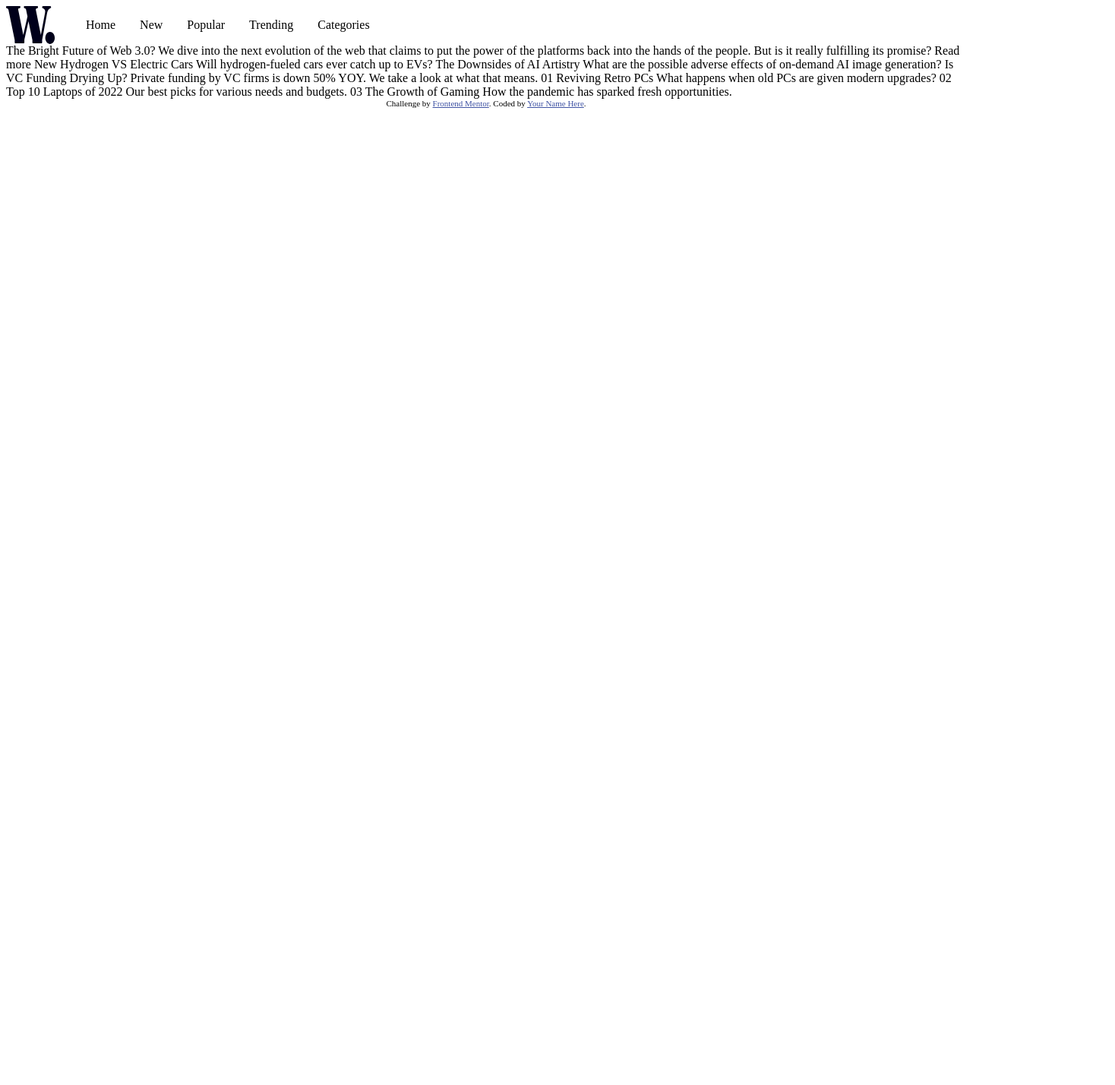
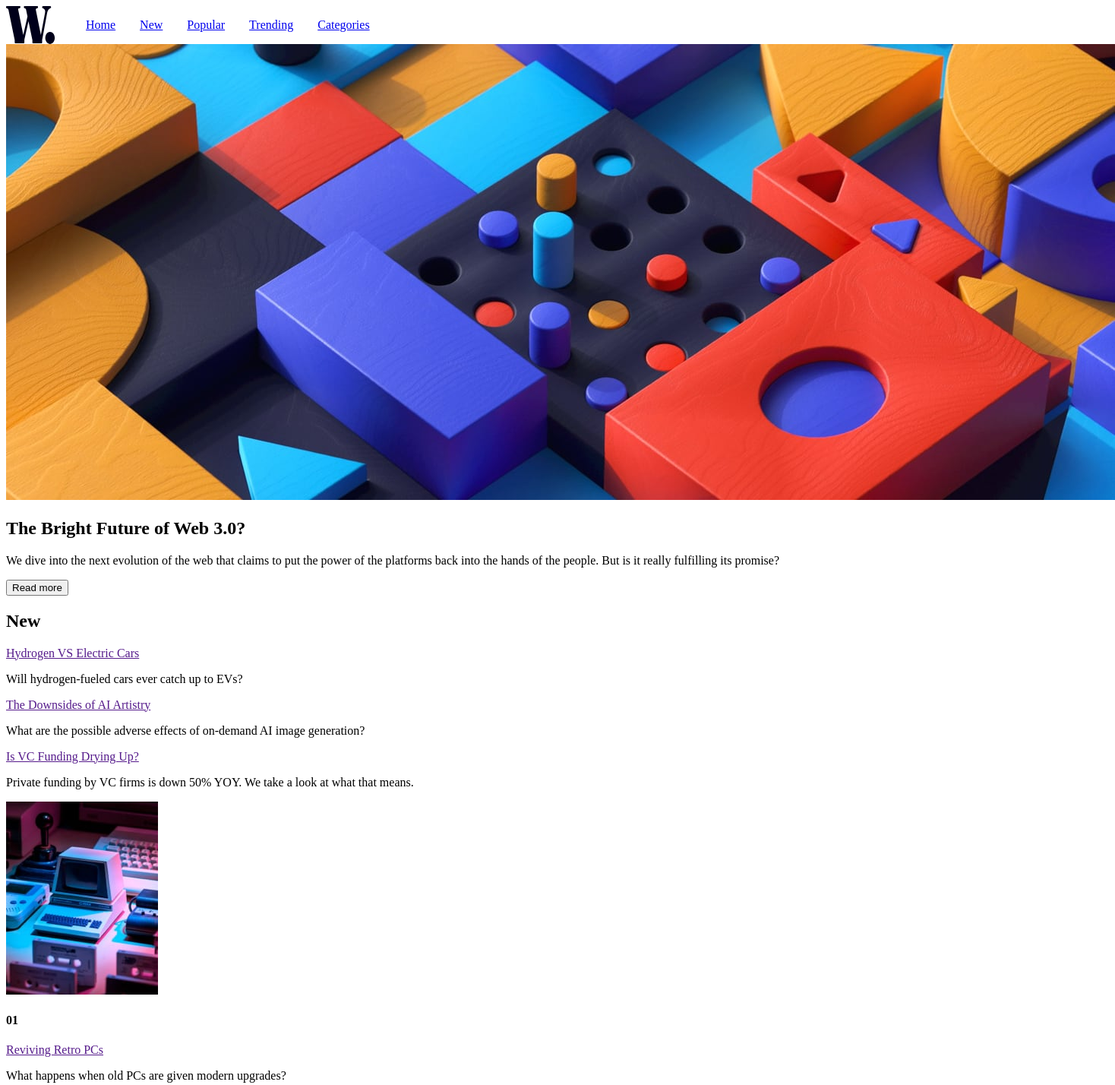
Before and after one commit to pedrisdm87/desafio1, a website: page index.html in a window 1280 px wide. Shown: the top 1428 px of the page at 76% size, 1468 px wide, since content can reach past the window. Before the commit the page ends 800 px from the top, so only its background shows below. Drawn offline with Linux system fonts and the light colour scheme.

Commit message:
armado de sections

```diff
--- a/index.html
+++ b/index.html
@@ -18,46 +18,93 @@
 
   <header>
     <img src="assets/images/logo.svg" alt="logo">
-    <nav></nav>
+    <nav>
     <ul>
-      <li>Home</li>
-      <li>New</li>
-      <li>Popular</li>
-      <li>Trending</li>
-      <li>Categories</li>
+      <li><a href="index.html">Home</a></li>
+      <li><a href="pages/new.html">New</a></li>
+      <li><a href="pages/popular.html">Popular</a></li>
+      <li><a href="pages/trending.html">Trending</a></li>
+      <li><a href="pages/categories.html">Categories</a></li>
     </ul>
   </nav>
   </header>
 
-  The Bright Future of Web 3.0?
-
+  <section>
+    <img src="assets/images/image-web-3-desktop.jpg" alt="image-web-3-desktop">
+    <h1>The Bright Future of Web 3.0?</h1>
+    <p>
     We dive into the next evolution of the web that claims to put the power of the platforms back into the hands of the people.
     But is it really fulfilling its promise?
+    </p>
 
+    <button>
       Read more
+    </button>
+  </section>
 
-  New
+  <aside>
+    <div>
+      <h2>New</h2>
 
-  Hydrogen VS Electric Cars
+
+      <a href="">Hydrogen VS Electric Cars</a>
+        <p>
         Will hydrogen-fueled cars ever catch up to EVs?
+        </p>
 
-  The Downsides of AI Artistry
+      <a href="">The Downsides of AI Artistry</a>
+
+
+
+      <p>
         What are the possible adverse effects of on-demand AI image generation?
+      </p>
 
-  Is VC Funding Drying Up?
+      <a href="">Is VC Funding Drying Up?</a>
+
+
+      <p>
         Private funding by VC firms is down 50% YOY. We take a look at what that means.
+      </p>
+    </div>
 
+  </aside>
+
+  <section class="banner">
+
+    <div class="banner1">
+    <img src="assets/images/image-retro-pcs.jpg" alt="image-retro-pcs">
+    <h4>
       01
-  Reviving Retro PCs
+    </h4>
+    <a href="">Reviving Retro PCs</a>
+    <p>
       What happens when old PCs are given modern upgrades?
+    </p>
+  </div>
 
+  <div class="banner2">
+    <img src="assets/images/image-top-laptops.jpg" alt="image-top-laptops">
+    <h4>
       02
-  Top 10 Laptops of 2022
+    </h4>
+    <a href="">Top 10 Laptops of 2022</a>
+    <p>
       Our best picks for various needs and budgets.
+    </p>
+  </div>
 
+  <div class="banner3">
+    <img src="assets/images/image-gaming-growth.jpg" alt="image-top-laptops">
+    <h4>
       03
-  The Growth of Gaming
+    </h4>
+    <a href="">The Growth of Gaming</a>
+    <p>
       How the pandemic has sparked fresh opportunities.
+    </p>
+  </div>
+  </section>
 
   <div class="attribution">
     Challenge by <a href="https://www.frontendmentor.io?ref=challenge" target="_blank">Frontend Mentor</a>.
```
Also changed, not shown: scss/_index.scss (line endings or trailing spaces). Lines whose indentation alone changed are shown as unchanged.
